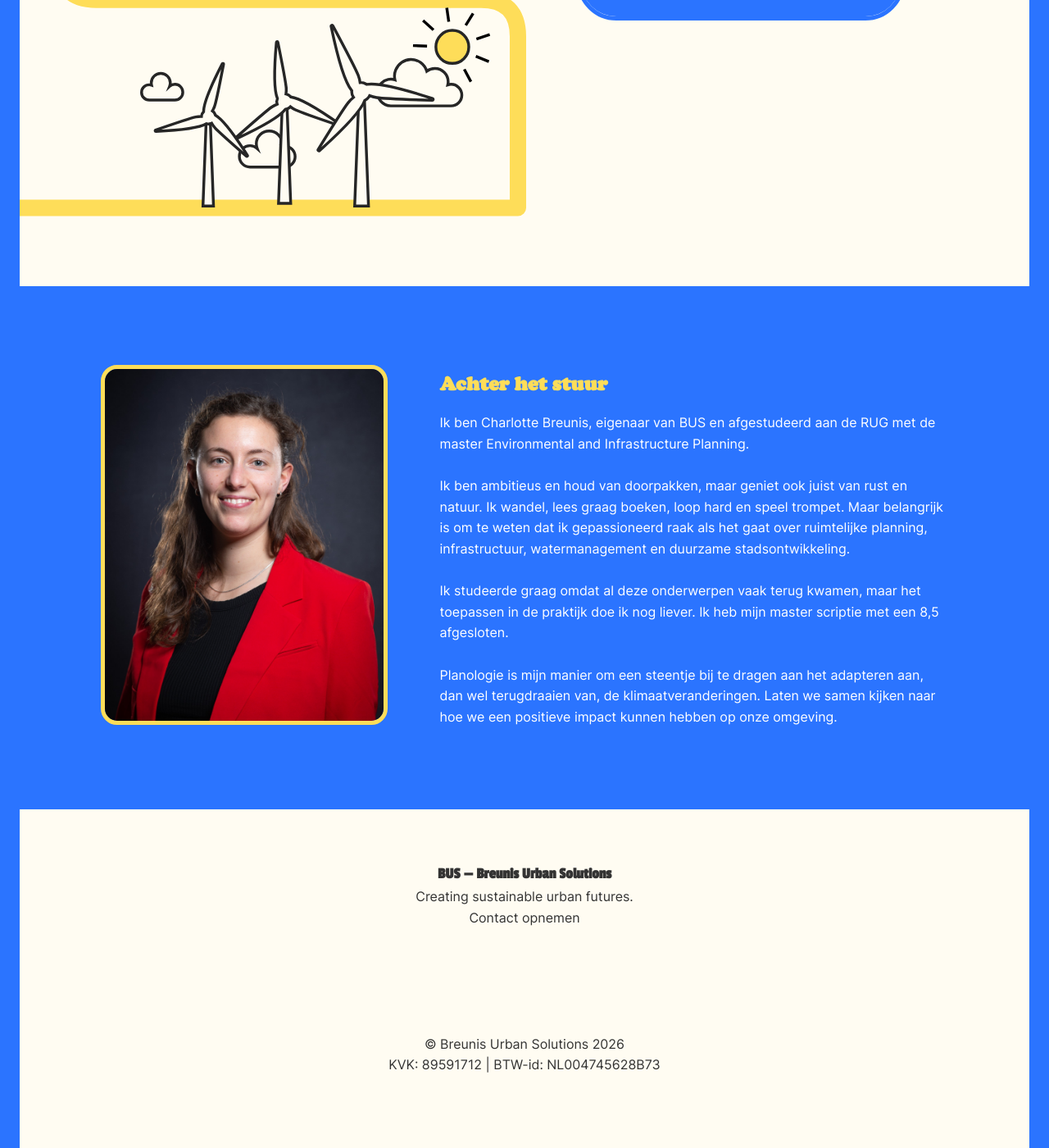
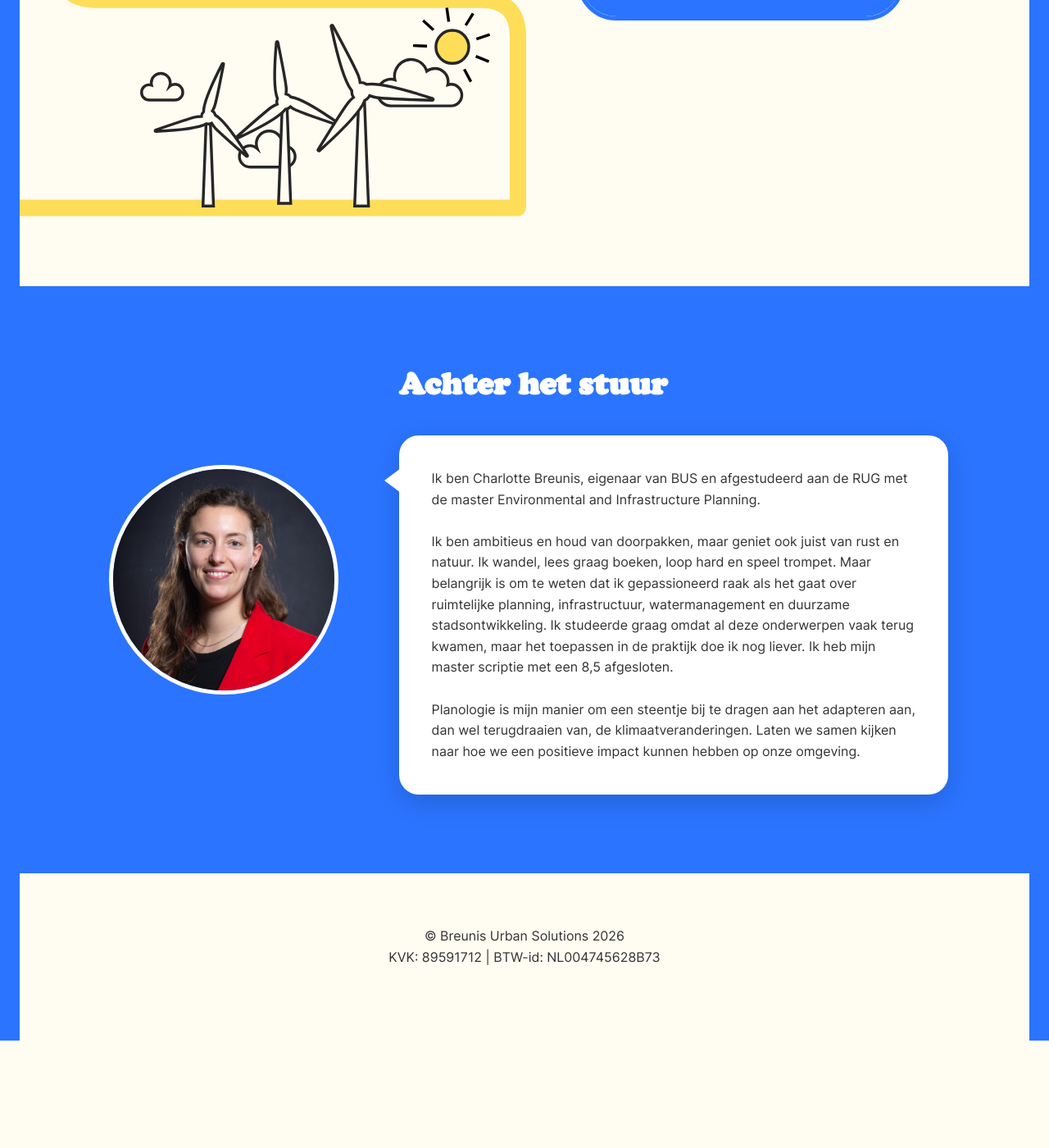
Before and after one commit to TheRealEdd/BreunisUrbanSolutions, a Jekyll site: the page built from index.html, in a window 1280 px wide and 1400 px high, scrolled down 2106 px. Shown: the whole window at 82% size. Built offline with Jekyll 4.4.1, drawn with Linux system fonts in a browser that asks for light colours; after the commit the page ends 3375 px from its top, so only the background shows below that.

Commit message:
About update

```diff
--- a/index.html
+++ b/index.html
@@ -153,40 +153,26 @@ title: BUS | Home
     </section>
 
     <!-- ABOUT -->
+
     <section id="about" class="about">
         <div class="about-image">
             <img src="media/fotos/Foto Charlotte Rood.jpg" alt="Charlotte Breunis">
         </div>
 
-        <div class="about-content">
+        <div class="about-text-container">
             <h2>Achter het stuur</h2>
 
-            <p>
-                Ik ben Charlotte Breunis, eigenaar van BUS en afgestudeerd aan de RUG met de master Environmental and Infrastructure
-                Planning.
-                <br><br>
-                Ik ben ambitieus en houd van doorpakken, maar geniet ook juist van rust en natuur. Ik wandel, lees graag boeken,
-                loop hard en speel trompet. Maar belangrijk is om te weten dat ik gepassioneerd raak als het gaat over ruimtelijke
-                planning, infrastructuur, watermanagement en duurzame stadsontwikkeling.
-                <br><br>
-                Ik studeerde graag omdat al deze onderwerpen vaak terug kwamen, maar het toepassen in de praktijk doe ik nog liever.
-                Ik heb mijn master scriptie met een 8,5 afgesloten.
-                <br><br>
-                Planologie is mijn manier om een steentje bij te dragen aan het adapteren aan, dan wel terugdraaien van, de
-                klimaatveranderingen. Laten we samen kijken naar hoe we een positieve impact kunnen hebben op onze omgeving.
-            </p>
+            <div class="about-content">
+                <p>
+                    Ik ben Charlotte Breunis, eigenaar van BUS en afgestudeerd aan de RUG met de master Environmental and Infrastructure Planning.
+                    <br><br>
+                    Ik ben ambitieus en houd van doorpakken, maar geniet ook juist van rust en natuur. Ik wandel, lees graag boeken, loop hard en speel trompet. Maar belangrijk is om te weten dat ik gepassioneerd raak als het gaat over ruimtelijke planning, infrastructuur, watermanagement en duurzame stadsontwikkeling. Ik studeerde graag omdat al deze onderwerpen vaak terug kwamen, maar het toepassen in de praktijk doe ik nog liever. Ik heb mijn master scriptie met een 8,5 afgesloten.
+                    <br><br>
+                    Planologie is mijn manier om een steentje bij te dragen aan het adapteren aan, dan wel terugdraaien van, de klimaatveranderingen. Laten we samen kijken naar hoe we een positieve impact kunnen hebben op onze omgeving.
+                </p>
+            </div>
         </div>
     </section>
-
-    <!-- FOOTER -->
-    <footer id="contact">
-        <h3>BUS — Breunis Urban Solutions</h3>
-        <p>Creating sustainable urban futures.</p>
-
-        <a href="{{ site.baseurl }}/contact.html" class="footer-btn">
-            Contact opnemen
-        </a>
-    </footer>
 
     <script src="https://cdn.jsdelivr.net/npm/gsap@3/dist/gsap.min.js"></script>
     <script src="script.js"></script>
--- a/styles.css
+++ b/styles.css
@@ -537,29 +537,76 @@ footer {
 }
 
 
-/* ABOUT */
-
+/* ABOUT SECTION */
+/* ABOUT SECTION */
 .about {
     background: var(--blue);
-    color: white;
-
     padding: 6rem 8%;
-
     display: grid;
-    grid-template-columns: 350px 1fr;
+    /* Grid keeps the image on the left, and the text container on the right */
+    grid-template-columns: 300px 1fr;
     gap: 4rem;
     align-items: center;
 }
 
-.about img {
-    width: 100%;
-    border-radius: 20px;
-    border: 5px solid var(--yellow);
+/* 1. CROPPED CIRCLE IMAGE */
+.about-image {
+    display: flex;
+    justify-content: center;
+    align-items: center;
 }
 
+.about img {
+    width: 280px;
+    height: 280px;
+    object-fit: cover;
+    border-radius: 50%;
+    border: 5px solid var(--white);
+}
+
+/* 2. TEXT CONTAINER (Holds the H2 and the Bubble) */
+.about-text-container {
+    display: flex;
+    flex-direction: column;
+    gap: 1.5rem; /* Space between the H2 and the speech bubble */
+}
+
+/* White Heading outside the bubble */
 .about h2 {
-    color: var(--yellow);
+    font-size: clamp(2rem, 3vw, 4rem);
+    color: var(--white);
+    line-height: 1.2;
     margin-bottom: 1rem;
+}
+
+/* 3. SPEECH BUBBLE */
+.about-content {
+    background-color: white;
+    color: var(--charcoal);
+    padding: 2.5rem;
+    border-radius: 24px;
+    position: relative; /* Required to anchor the pointer */
+    box-shadow: 0 10px 30px rgba(0, 0, 0, 0.15);
+}
+
+/* 4. THE SPEECH BUBBLE POINTER */
+.about-content::before {
+    content: "";
+    position: absolute;
+    left: -18px;
+    /* Adjusted top alignment so the tail points closer to the center of the image */
+    top: 40px;
+
+    width: 0;
+    height: 0;
+    border-top: 15px solid transparent;
+    border-bottom: 15px solid transparent;
+    border-right: 20px solid white;
+}
+
+.about p {
+    margin: 0;
+    line-height: 1.6;
 }
 
 /* ==========================================================================
```
Also changed, not shown: media/fotos/Foto Charlotte Rood.jpg.
